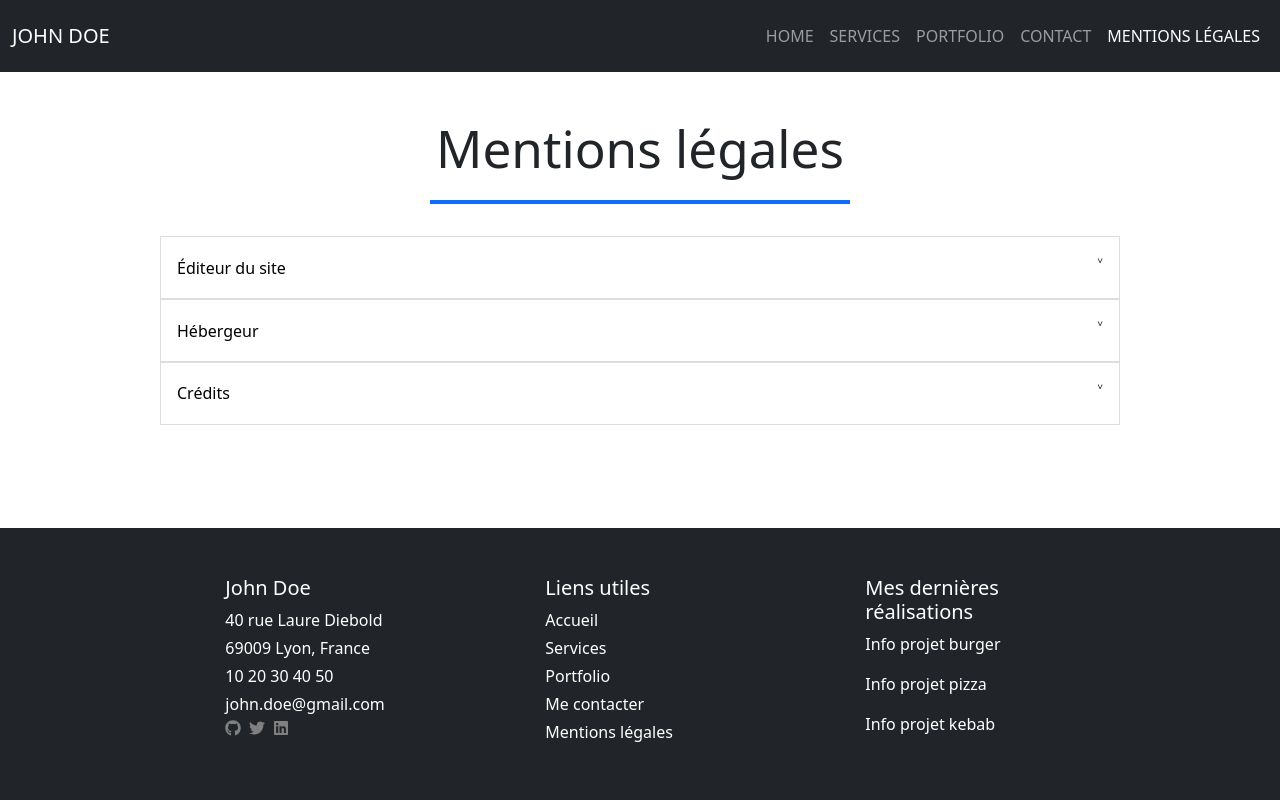
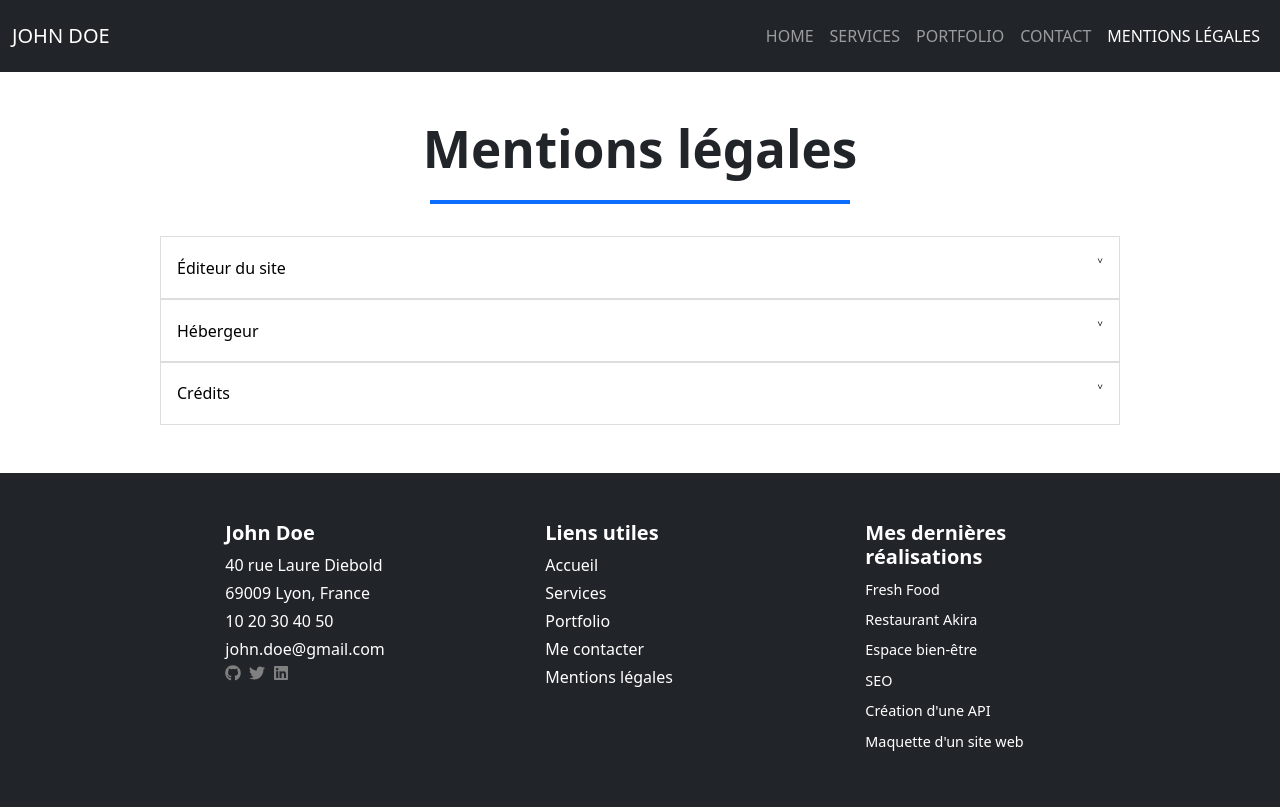
Before and after one commit to SpaceInvaderEO/portfolio-react-fabien-divuolo-new, a React (Vite) app in the folder portfolio-john-doe/: page /legal in a window 1280 px wide. Built offline with nearby package versions, Linux system fonts and the light colour scheme.

Commit message:
footer lien portfolio + police

```diff
--- a/portfolio-john-doe/index.html
+++ b/portfolio-john-doe/index.html
@@ -3,6 +3,7 @@
   <head>
     <meta charset="UTF-8" />
     <link rel="icon" type="image/svg+xml" href="/vite.svg" />
+    <link href="https://fonts.googleapis.com/css2?family=Nunito+Sans:wght@400;600&display=swap" rel="stylesheet" />
     <meta name="viewport" content="width=device-width, initial-scale=1.0" />
     <title>portfolio-john-doe</title>
   </head>
--- a/portfolio-john-doe/src/components/Footer.jsx
+++ b/portfolio-john-doe/src/components/Footer.jsx
@@ -31,9 +31,27 @@ const Footer = () => {
 
           <Col xs={12} md={{ span: 2, offset: 1 }}>
             <h5>Mes dernières réalisations</h5>
-            <p>Info projet burger</p>
-            <p>Info projet pizza</p>
-            <p>Info projet kebab</p>
+
+            <ul className="footer-links">
+              <li>
+                <Link to="/portfolio">Fresh Food</Link>
+              </li>
+              <li>
+                <Link to="/portfolio">Restaurant Akira</Link>
+              </li>
+              <li>
+                <Link to="/portfolio">Espace bien-être</Link>
+              </li>
+              <li>
+                <Link to="/portfolio">SEO</Link>
+              </li>
+              <li>
+                <Link to="/portfolio">Création d'une API</Link>
+              </li>
+              <li>
+                <Link to="/portfolio">Maquette d'un site web</Link>
+              </li>
+            </ul>
           </Col>
         </Row>
       </Container>
--- a/portfolio-john-doe/src/index.css
+++ b/portfolio-john-doe/src/index.css
@@ -1,5 +1,5 @@
 :root {
-  font-family: system-ui, Avenir, Helvetica, Arial, sans-serif;
+  font-family: "Nunito Sans", system-ui, Avenir, Helvetica, Arial, sans-serif;
   line-height: 1.5;
   font-weight: 400;
   color-scheme: light dark;
@@ -21,6 +21,17 @@ html,
   background-color: #fff;
   display: flex;
   flex-direction: column;
+  font-weight: 400;
+}
+
+h1,
+h2,
+h3,
+h4,
+h5,
+h6,
+strong {
+  font-weight: 600;
 }
 
 main {
@@ -87,6 +98,26 @@ footer a {
 }
 
 footer a:hover {
+  text-decoration: underline;
+}
+
+.footer-links {
+  list-style: none;
+  padding: 0;
+  margin: 0;
+}
+
+.footer-links li {
+  margin-bottom: 0.4rem;
+}
+
+.footer-links a {
+  color: white;
+  text-decoration: none;
+  font-size: 0.9rem;
+}
+
+.footer-links a:hover {
   text-decoration: underline;
 }
 
```
